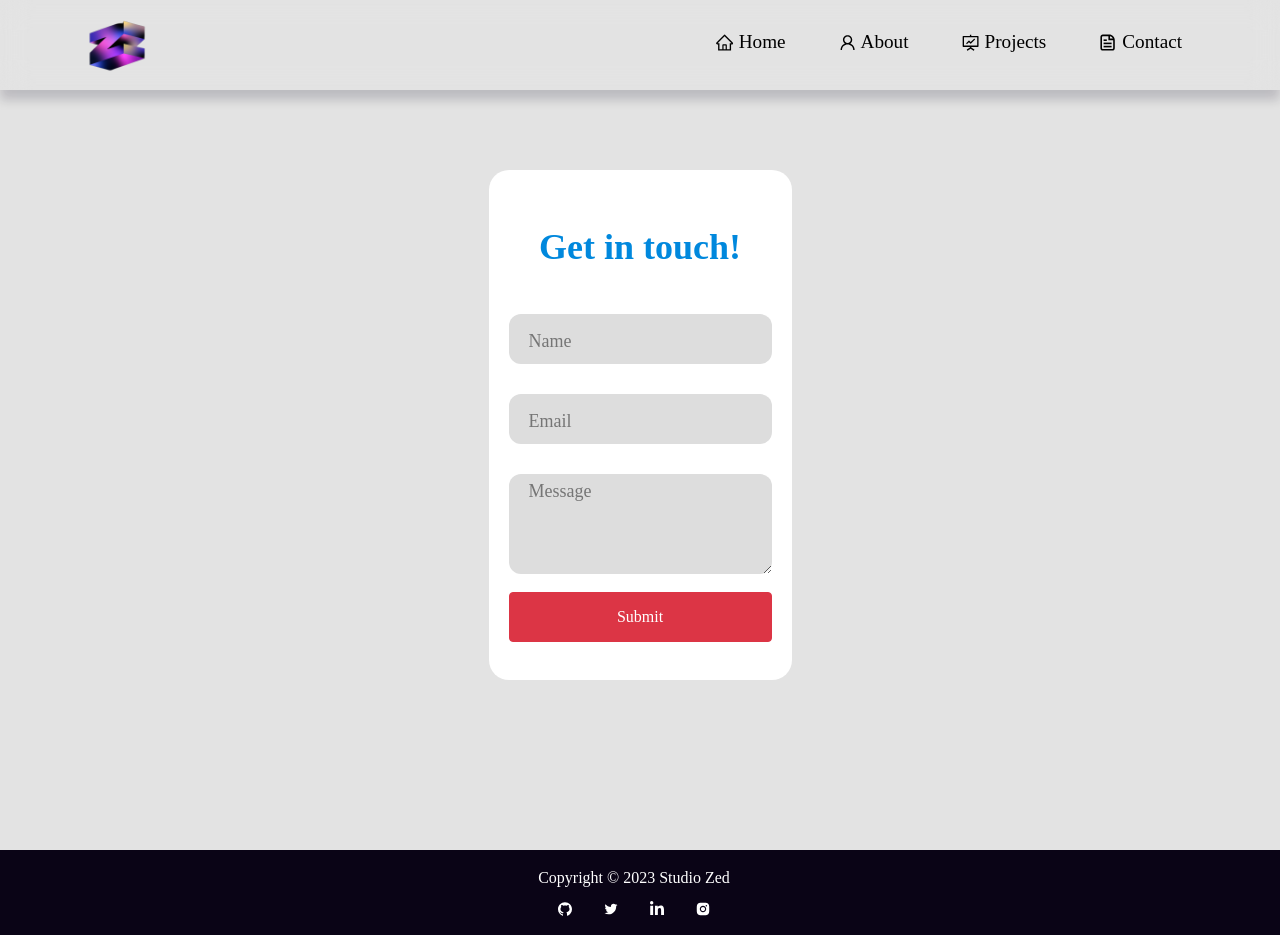
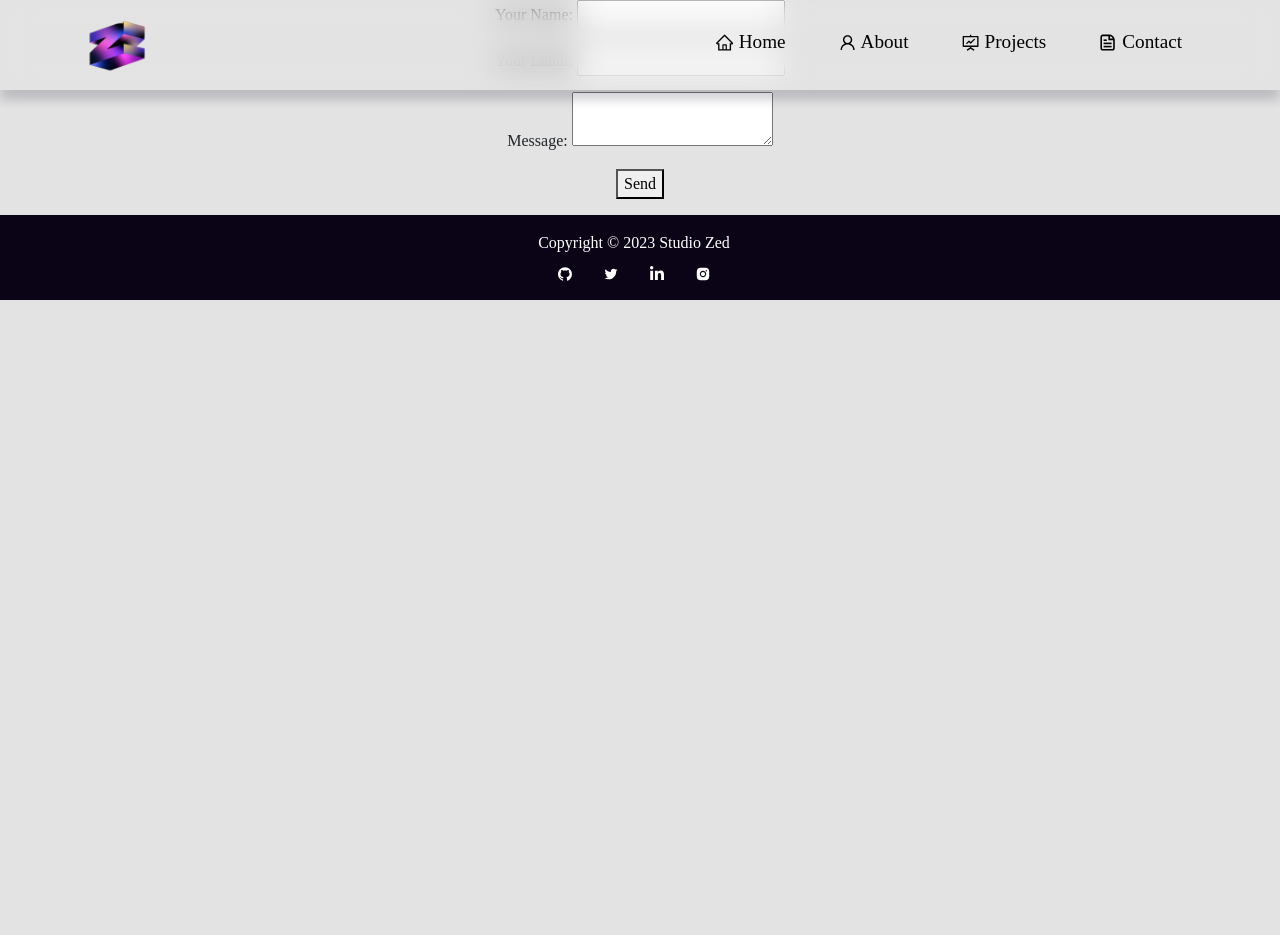
Before and after one commit to OudomMunint/StudioZed-ReactJS, a React (Create React App) app: page /Contact in a window 1280 px wide. After the commit the page ends 800 px from the top, so only its background shows below. Built offline with nearby package versions, Linux system fonts and the light colour scheme; a web font is replaced by a local one.

Commit message:
Test form

```diff
--- a/src/App.js
+++ b/src/App.js
@@ -7,6 +7,7 @@ import Projects from "./components/Projects/Projects";
 import Footer from "./components/Footer";
 import Resume from "./components/Resume/ResumeNew";
 import ContactForm from "./components/Contact";
+import Contact from "./components/ContactForm";
 import {
   BrowserRouter as Router,
   Route,
@@ -40,7 +41,7 @@ function App() {
           <Route path="/" element={<Home />} />
           <Route path="/project" element={<Projects />} />
           <Route path="/about" element={<About />} />
-          <Route path="/Contact" element={<ContactForm/>} />
+          <Route path="/Contact" element={<Contact/>} />
           {/* <Route path="/resume" element={<Resume />} /> */}
           <Route path="*" element={<Navigate to="/"/>} />
         </Routes>
--- /dev/null
+++ b/src/components/ContactForm.js
@@ -0,0 +1,36 @@
+import React, { useState } from "react";
+
+function ContactForm() {
+
+return (
+<body>
+
+  {/* A little help for the Netlify bots if you're not using a SSG */}
+  <form name="contact" netlify="true" netlify-honeypot="bot-field" hidden>
+    <input type="text" name="name" />
+    <input type="email" name="email" />
+    <textarea name="message"></textarea>
+  </form>
+
+  <div id="root"></div>
+
+      <form name="contact" method="post">
+        <input type="hidden" name="form-name" value="contact" />
+        <p>
+          <label>Your Name: <input type="text" name="name"/></label>
+        </p>
+        <p>
+          <label>Your Email: <input type="email" name="email"/></label>
+        </p>
+        <p>
+          <label>Message: <textarea name="message"></textarea></label>
+        </p>
+        <p>
+          <button type="submit">Send</button>
+        </p>
+      </form>
+</body>
+  );
+}
+
+export default ContactForm;
```
